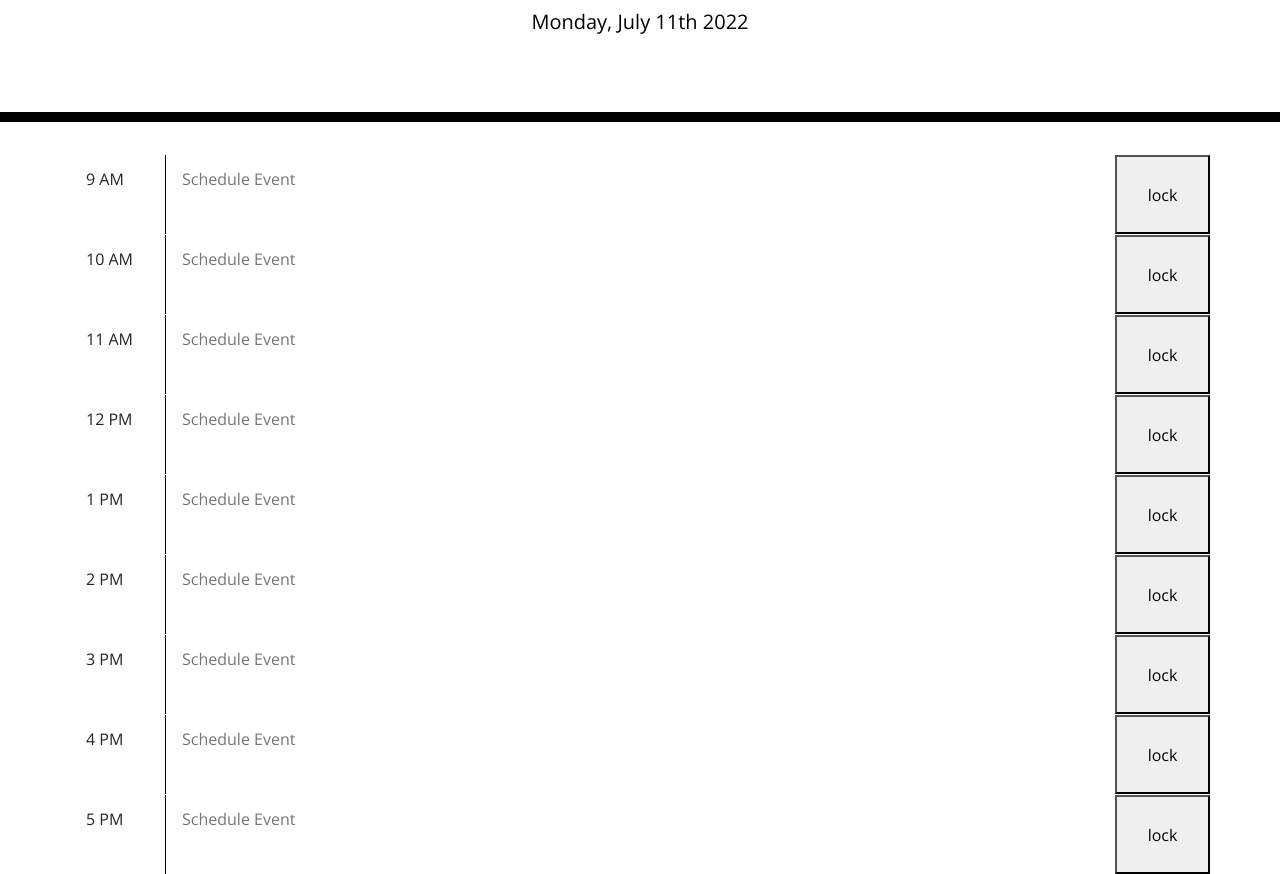
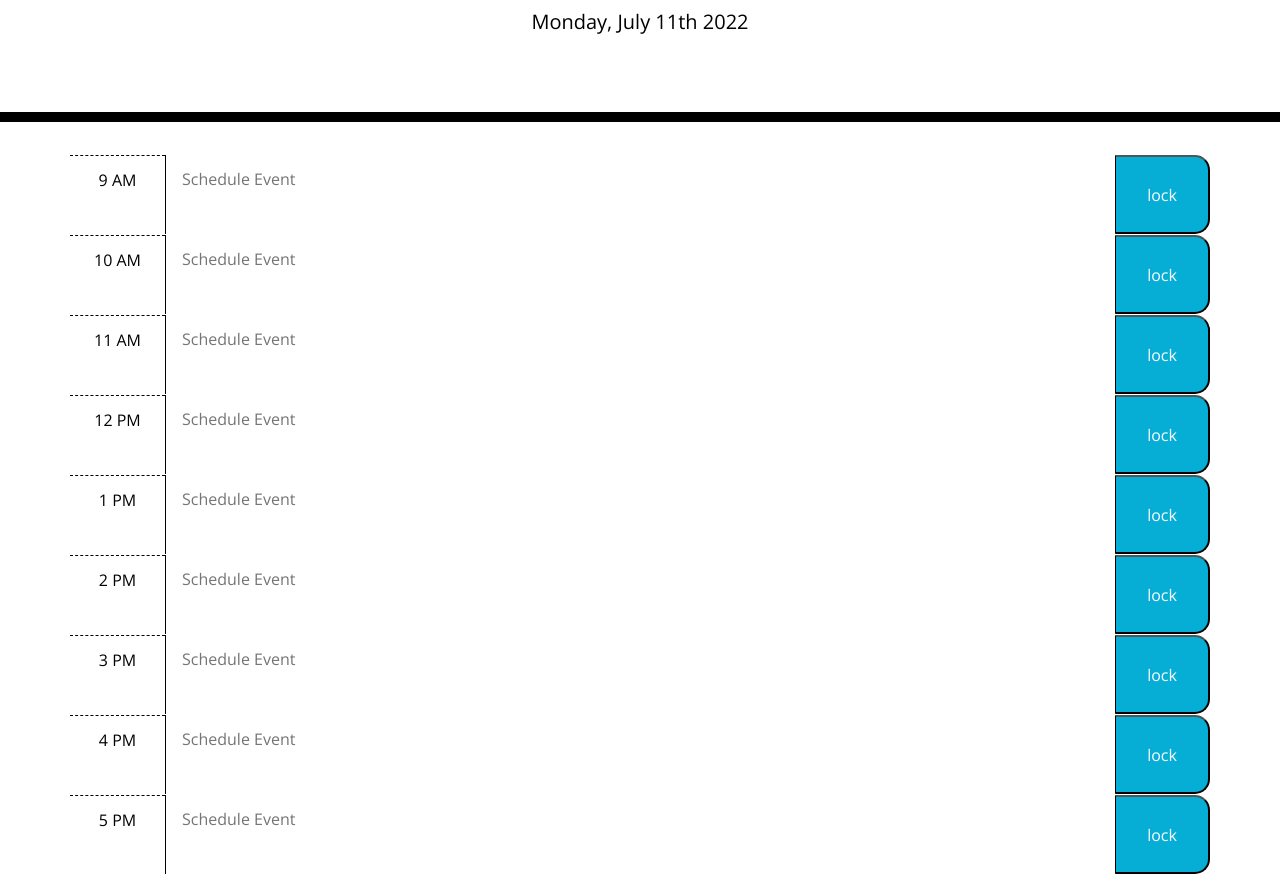
Before and after one commit to jfranklin12/Julian-Franklin-Work-Day-Scheduler, a plain HTML site: page index.html in a window 1280 px wide. Shown: the part 182-1056 px from the top of the page. Drawn offline with nearby package versions, Linux system fonts and the light colour scheme.

Commit message:
classes added to html

```diff
--- a/index.html
+++ b/index.html
@@ -29,60 +29,60 @@
       <p id="currentDay" class="lead"></p>
     </header>
     <!-- Timeblocks -->
-    <div class="container">
+    <div class="container time-block">
       <!-- Row for hour 9 -->
       <div class="row w=100">
-        <div id='hour9' class=" col-sm-1 p-sm-3"></div>
-        <textarea id ="userInput9" class="time col-sm-10 p-sm-3" placeholder="Schedule Event"></textarea>
-        <button class="col-sm-1 p-sm-3">lock</button>
+        <div id='hour9' class="hour col-sm-1 p-sm-3"></div>
+        <textarea id ="userInput9" class="time col-sm-10 p-sm-3 description" placeholder="Schedule Event"></textarea>
+        <button class="saveBtn col-sm-1 p-sm-3">lock</button>
       </div>
       <!-- Row for hour 10 -->
       <div class="row w=100">
-        <div id='hour10' class=" col-sm-1 p-sm-3"></div>
-        <textarea id ="userInput10" class="time col-sm-10 p-sm-3" placeholder="Schedule Event"></textarea>
-        <button class="col-sm-1 p-sm-3">lock</button>
+        <div id='hour10' class="hour col-sm-1 p-sm-3"></div>
+        <textarea id ="userInput10" class="time col-sm-10 p-sm-3 description" placeholder="Schedule Event"></textarea>
+        <button class="saveBtn col-sm-1 p-sm-3">lock</button>
       </div>
       <!-- Row for hour 11 -->
       <div class="row w=100">
-        <div id='hour11' class="col-sm-1 p-sm-3"></div>
-        <textarea id ="userInput11" class="time col-sm-10 p-sm-3" placeholder="Schedule Event"></textarea>
-        <button class="col-sm-1 p-sm-3">lock</button>
+        <div id='hour11' class="hour col-sm-1 p-sm-3"></div>
+        <textarea id ="userInput11" class="time col-sm-10 p-sm-3 description" placeholder="Schedule Event"></textarea>
+        <button class="saveBtn col-sm-1 p-sm-3">lock</button>
       </div>
       <!-- Row for hour 12 -->
       <div class="row w=100">
-        <div id='hour12' class="col-sm-1 p-sm-3"></div>
-        <textarea id ="userInput12" class="time col-sm-10 p-sm-3" placeholder="Schedule Event"></textarea>
-        <button class="col-sm-1 p-sm-3">lock</button>
+        <div id='hour12' class="hour col-sm-1 p-sm-3"></div>
+        <textarea id ="userInput12" class="time col-sm-10 p-sm-3 description" placeholder="Schedule Event"></textarea>
+        <button class="saveBtn col-sm-1 p-sm-3">lock</button>
       </div>
       <!-- Row for hour 13 -->
       <div class="row w=100">
-        <div id='hour13' class="col-sm-1 p-sm-3"></div>
-        <textarea id ='userInput13' class="time col-sm-10 p-sm-3" placeholder="Schedule Event"></textarea>
-        <button class="col-sm-1 p-sm-3">lock</button>
+        <div id='hour13' class="hour col-sm-1 p-sm-3"></div>
+        <textarea id ='userInput13' class="time col-sm-10 p-sm-3 description" placeholder="Schedule Event"></textarea>
+        <button class="saveBtn col-sm-1 p-sm-3">lock</button>
       </div>
       <!-- Row for hour 14 -->
       <div class="row w=100">
-        <div id="hour14" class="col-sm-1 p-sm-3"></div>
-        <textarea id ="userInput14" class="time col-sm-10 p-sm-3" placeholder="Schedule Event"></textarea>
-        <button class="col-sm-1 p-sm-3">lock</button>
+        <div id="hour14" class="hour col-sm-1 p-sm-3"></div>
+        <textarea id ="userInput14" class="time col-sm-10 p-sm-3 description" placeholder="Schedule Event"></textarea>
+        <button class="saveBtn col-sm-1 p-sm-3">lock</button>
       </div>
       <!-- Row for hour 15 -->
       <div class="row w=100">
-        <div id="hour15" class="col-sm-1 p-sm-3"></div>
-        <textarea id ="userInput9" class="time col-sm-10 p-sm-3" placeholder="Schedule Event"></textarea>
-        <button class="col-sm-1 p-sm-3">lock</button>
+        <div id="hour15" class="hour col-sm-1 p-sm-3"></div>
+        <textarea id ="userInput9" class="time col-sm-10 p-sm-3 description" placeholder="Schedule Event"></textarea>
+        <button class="saveBtn col-sm-1 p-sm-3">lock</button>
       </div>
       <!-- Row for hour 16 -->
       <div class="row w=100">
-        <div id="hour16" class="col-sm-1 p-sm-3"></div>
-        <textarea id ="userInput16" class="time col-sm-10 p-sm-3" placeholder="Schedule Event"></textarea>
-        <button class="col-sm-1 p-sm-3">lock</button>
+        <div id="hour16" class="hour col-sm-1 p-sm-3"></div>
+        <textarea id ="userInput16" class="time col-sm-10 p-sm-3 description" placeholder="Schedule Event"></textarea>
+        <button class="saveBtn col-sm-1 p-sm-3">lock</button>
       </div>
       <!-- Row for hour 17 -->
       <div class="row w=100">
-        <div id="hour17" class="col-sm-1 p-sm-3"></div>
-        <textarea id ="userInput17" class="time col-sm-10 p-sm-3" placeholder="Schedule Event"></textarea>
-        <button class="col-sm-1 p-sm-3">lock</button>
+        <div id="hour17" class="hour col-sm-1 p-sm-3"></div>
+        <textarea id ="userInput17" class="time col-sm-10 p-sm-3 description" placeholder="Schedule Event"></textarea>
+        <button class="saveBtn col-sm-1 p-sm-3">lock</button>
       </div>
     </div>
 
```
